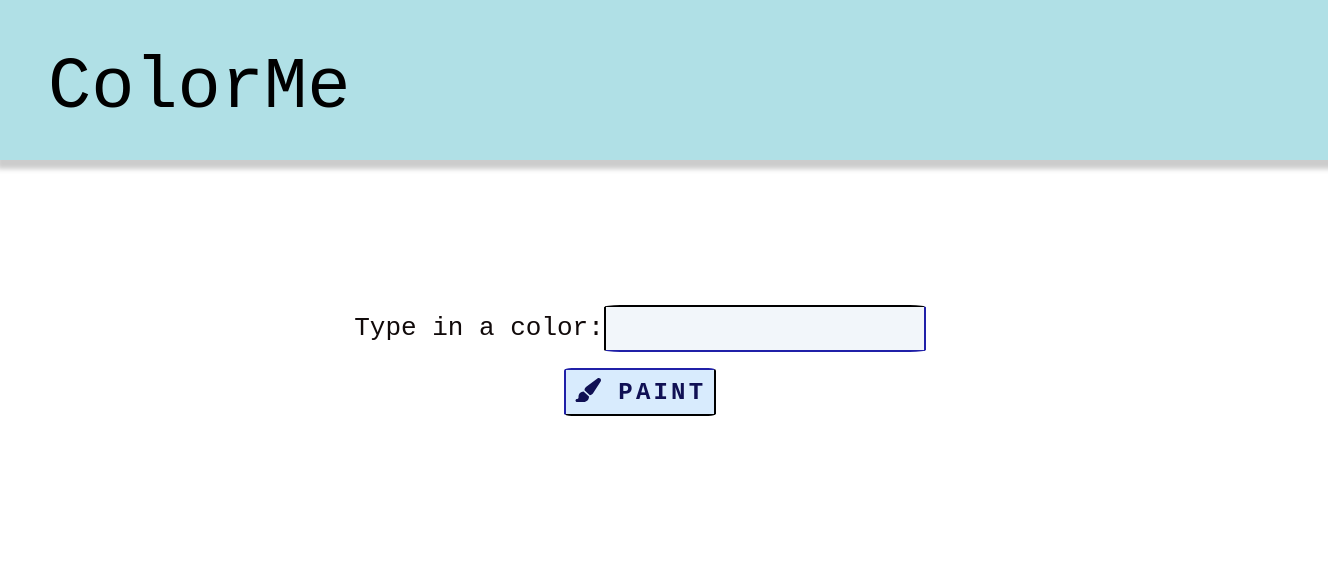
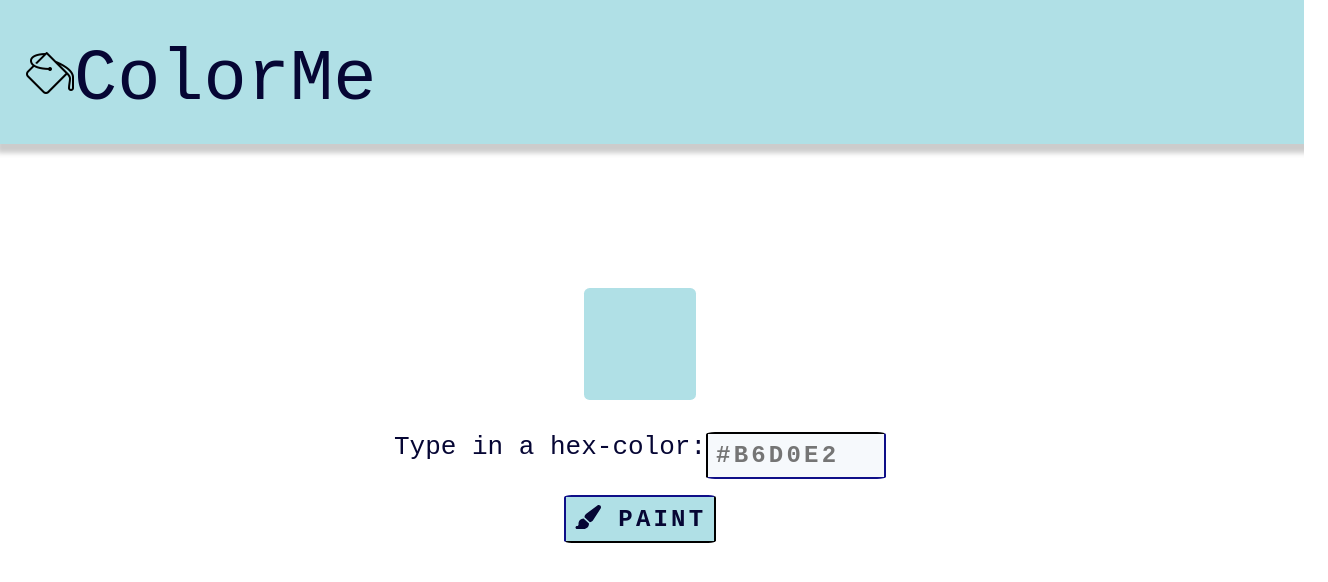
Before and after one commit to EmmaPeders1/ColorMe, a React (Create React App) app: page / in a window 1280 px wide. Shown: the top 582 px of the page, 1328 px wide, since content can reach past the window. Built offline with nearby package versions, Linux system fonts and the light colour scheme.

Commit message:
Implemented functionality on one element

```diff
--- a/src/App.css
+++ b/src/App.css
@@ -1,19 +1,22 @@
 :root{
   min-width: 50vw;
   max-width: 100vw;
-  min-height: 1vh;
-  max-height: 1vh
 }
 
 .mainDiv {
-  min-height: 50vh;
+  min-height: 78vh;
   max-width: 100vh;
   display: flex;
   flex-direction: column;
   align-items: center;
   justify-content: center;
   font-size: calc(10px + 2vmin);
-  color: rgb(17, 10, 10);
+  color: rgb(6, 6, 52);
   margin: 0 auto 0 auto;
   gap: 1rem;
 }
+
+#errorMessage{
+  color: red;
+  visibility: hidden;
+}
--- a/src/App.tsx
+++ b/src/App.tsx
@@ -2,6 +2,7 @@ import { faPaintBrush } from '@fortawesome/free-solid-svg-icons';
 import React from 'react';
 import './App.css';
 import Button from './components/Button/Button';
+import ColorDiv from './components/ColorDiv/ColorDiv';
 import Header from './components/Header/Header';
 import Input from './components/Input/Input';
 
@@ -10,11 +11,33 @@ function App() {
     <div className="App">
       <Header />
       <div className="mainDiv">
-        <Input name={'ColorPicker'} label={'Type in a color:'} />
-        <Button icon={faPaintBrush} label={' PAINT'} />
+        <ColorDiv id={"colorDiv"} onClick = {colorDivClick}/>
+        <Input name={'ColorPicker'} label={'Type in a hex-color: '} placeholder={"#B6D0E2"}/>
+        <Button onClick={buttonClick} icon={faPaintBrush} label={' PAINT'} />
+        <p id="errorMessage">Please have a valid input on the form #XXXXXX</p>
       </div>
     </div>
   );
 }
 
+function buttonClick(){
+  const input = document.getElementById("ColorPicker") as HTMLInputElement | null;
+  let value = input!.value;
+  let errorMessage = document.getElementById("errorMessage") as HTMLParagraphElement | null;
+  errorMessage!.style.visibility = "hidden";
+  let colorDiv = document.getElementById("colorDiv") as HTMLDivElement | null;
+
+  if(value !== "" && value.length === 7 && value.charAt(0) === "#"){
+    colorDiv!.style.backgroundColor = value;
+  }
+  else{
+    errorMessage!.style.visibility = "inherit";
+  }
+}
+
+function colorDivClick(){
+  let colorDiv = document.getElementById("colorDiv") as HTMLDivElement | null;
+  colorDiv!.style.border = "thick solid black";
+}
+
 export default App;
--- a/src/components/Button/Button.css
+++ b/src/components/Button/Button.css
@@ -5,9 +5,9 @@ button{
   padding: 0.5rem;
   letter-spacing: 0.2rem;
   border-radius: 5%;
-  border-color: rgb(16, 16, 84);
-  color: rgb(16, 16, 84);
-  background-color: rgb(216, 235, 253);
+  border-color: rgb(6, 6, 52);
+  color: rgb(6, 6, 52);
+  background-color: powderblue;
 }
 
 .button-wrapper :active{
@@ -15,6 +15,6 @@ button{
 }
 
 .button-wrapper :hover{
-  background-color: rgb(158, 204, 244);
+  background-color: rgb(124, 185, 194);
   cursor: pointer;
 }
--- /dev/null
+++ b/src/components/ColorDiv/ColorDiv.css
@@ -0,0 +1,12 @@
+.color-div{
+  height: 7rem;
+  width: 7rem;
+  margin: 1rem;
+  border-radius: 5%;
+  background-color: powderblue;
+}
+
+.color-div-wrapper :hover{
+  cursor: pointer;
+  background-color: rgb(124, 185, 194);;
+}
--- /dev/null
+++ b/src/components/ColorDiv/ColorDiv.tsx
@@ -0,0 +1,18 @@
+import { FC } from 'react';
+import './ColorDiv.css';
+
+interface ColorDivProps {
+  onClick?: (e: React.MouseEvent) => void;
+  id: string;
+}
+
+const ColorDiv: FC<ColorDivProps> = ({ onClick, id}) => {
+  return (
+    <div className='color-div-wrapper'>
+      <div className='color-div' id={id} onClick={onClick} />
+    </div>
+  );
+};
+
+
+export default ColorDiv;
--- a/src/components/Header/Header.css
+++ b/src/components/Header/Header.css
@@ -1,11 +1,12 @@
 .header{
   width: 100%;
-  height: 7rem;
-  padding: 2rem 0 1rem 3rem;
+  height: 6rem;
+  padding: 2rem 0 1rem 1.5rem;
   font-size: 4.5rem;
   overflow: hidden;
   background-color: powderblue;
   font-weight: 525;
   box-shadow: 3px 3px 5px 6px #ccc;
   align-content: center;
+  color: rgb(6, 6, 52);
 }
--- a/src/components/Header/Header.tsx
+++ b/src/components/Header/Header.tsx
@@ -4,7 +4,7 @@ import './Header.css';
 function Header() {
   return (
     <div className="header">
-      ColorMe
+      <img src="logo192.png" alt="logo" height={50} />ColorMe
     </div>
   );
 }
--- a/src/components/Input/Input.css
+++ b/src/components/Input/Input.css
@@ -5,7 +5,13 @@ input{
   padding: 0.5rem;
   letter-spacing: 0.2rem;
   border-radius: 5%;
-  border-color: rgb(16, 16, 84);
-  color: rgb(16, 16, 84);
-  background-color: rgb(242, 246, 250);
+  border-color: rgb(6, 6, 52);
+  color: rgb(6, 6, 52);
+  background-color: rgb(246, 249, 252);
+  width: 10rem;
 }
+
+.input-wrapper{
+  display: flex;
+  margin: 0 auto 0 auto;
+}
```
Also changed, not shown: src/components/ColorGrid/ColorGrid.css (added, +11 -0 lines), src/components/ColorGrid/ColorGrid.tsx (added, +17 -0 lines), public/manifest.json.
